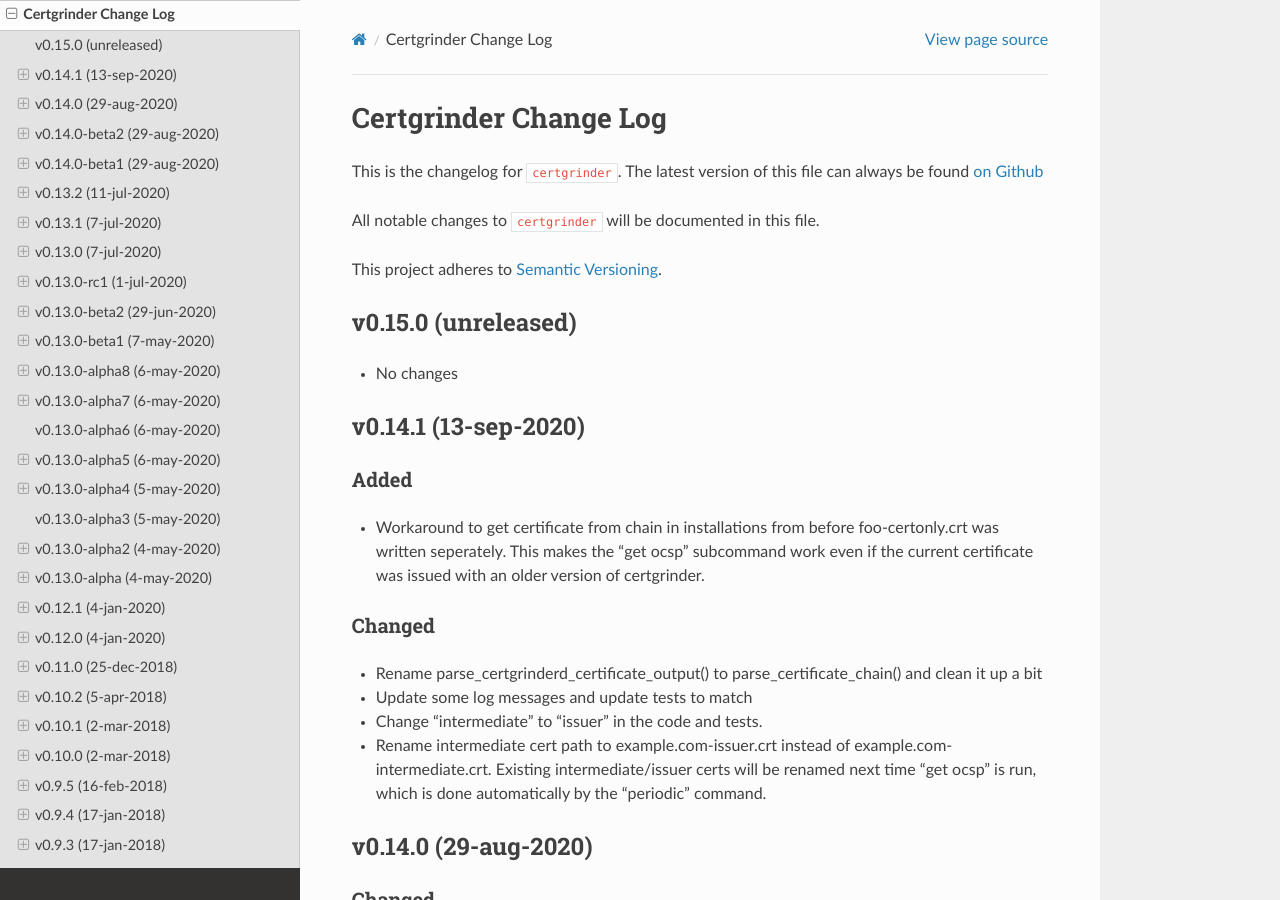
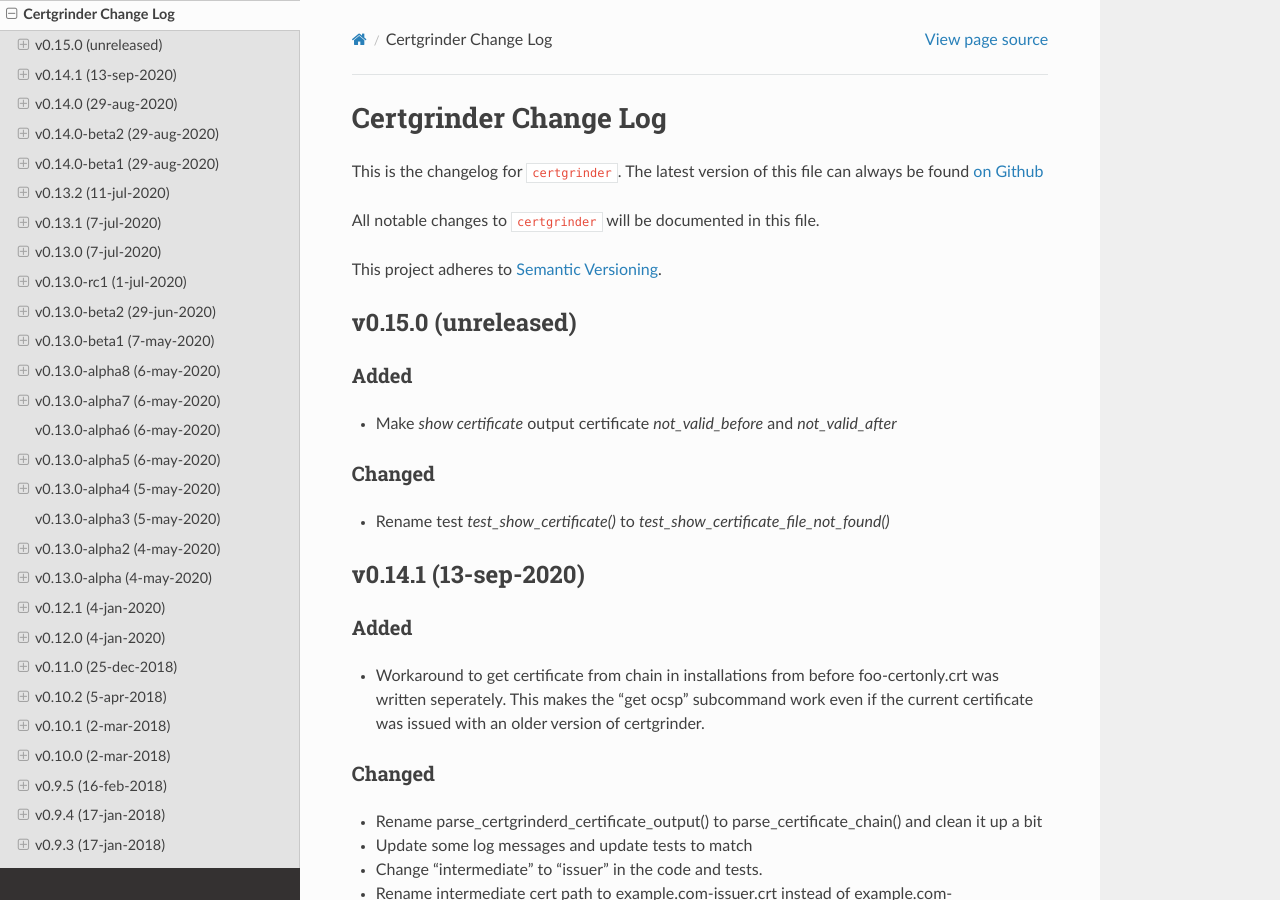
Before and after one commit to tykling/certgrinder, a Sphinx documentation site: the page built from docs/certgrinder-changelog.rst, in a window 1280 px wide and 900 px high. Built offline with Sphinx 7.4.7 and the Read the Docs theme 2.0.0, drawn with Linux system fonts in a browser that asks for light colours.

Commit message:
output valid_not_before and valid_not_after dates in 'show certificate' command

```diff
--- a/docs/certgrinder-changelog.rst
+++ b/docs/certgrinder-changelog.rst
@@ -11,7 +11,14 @@
 
 v0.15.0 (unreleased)
 --------------------
-- No changes
+
+Added
+~~~~~
+- Make `show certificate` output certificate `not_valid_before` and `not_valid_after`
+
+Changed
+~~~~~~~
+- Rename test `test_show_certificate()` to `test_show_certificate_file_not_found()`
 
 
 v0.14.1 (13-sep-2020)
```
Also changed, not shown: 2 other files.
